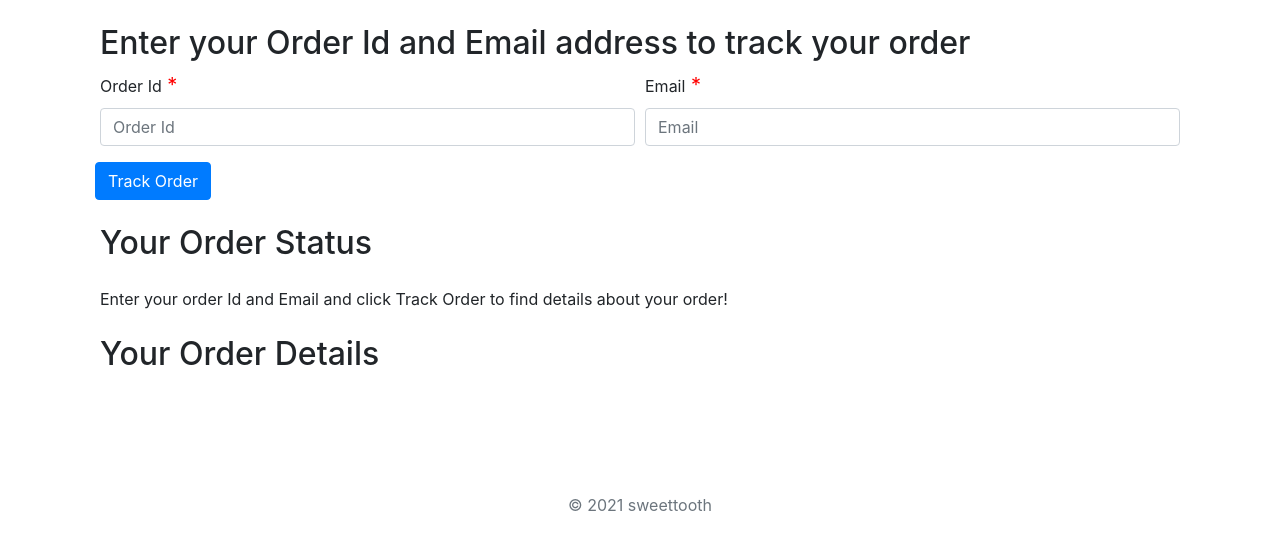
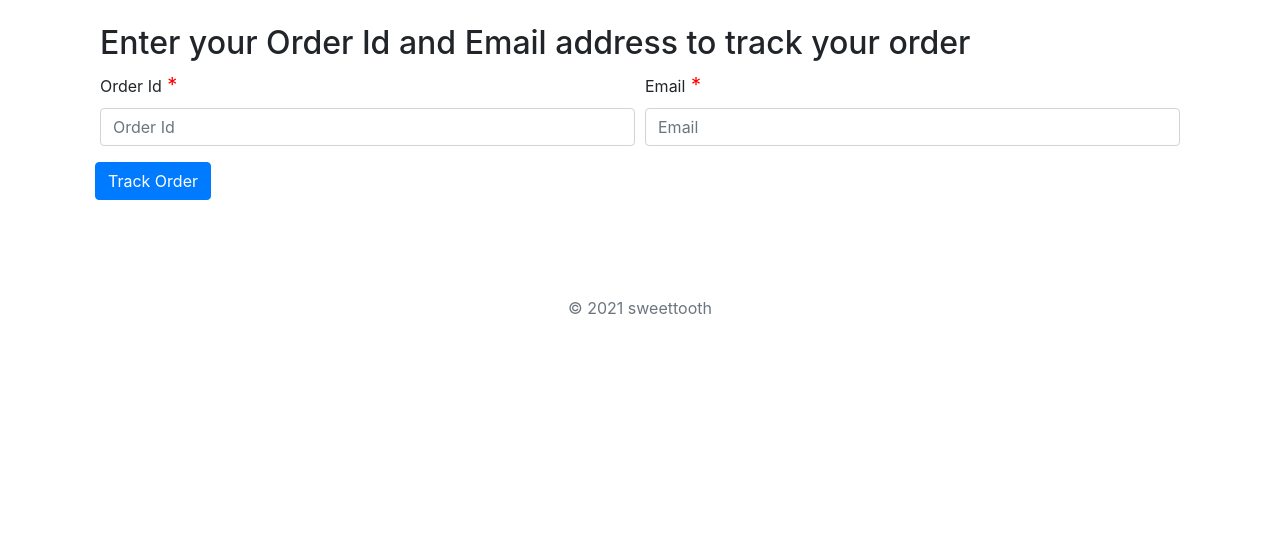
Before and after one commit to Ayushijain-vanshikaDua/DevProject, a Django app: page /shop/tracker/ in a window 1280 px wide. Shown: the part 56-606 px from the top of the page. Run offline with Django 3.2, Linux system fonts and the light colour scheme; some libraries are stand-ins or nearby versions.

Commit message:
fixed the bug in tracker file

```diff
--- a/shop/templates/shop/tracker.html
+++ b/shop/templates/shop/tracker.html
@@ -27,29 +27,18 @@
                 <button type="submit" class="btn btn-primary">Track Order</button>
             </div>
     </div>
-    <div class="col my-4">
-        <h2>Your Order Status</h2>
-        <div class="my-4">
-            <ul class="list-group" id="items">
-                Enter your order Id and Email and click Track Order to find details about your order!
-            </ul>
-        </div>
-        <h2>Your Order Details</h2>
-        <div class="my-4">
-            <ul class="list-group" id="citems">
-            </ul>
-        </div>
+    <div class="col my-4" id="trackorder">
     </div>
-</div>
 
 {% endblock %}
 {% block js %}
 <script>
 
 document.getElementById('cart_pop').innerHTML = '';
-
+//document.getElementById('trackorder').innerHTML = '';
 $('#trackerForm').submit(function(event) {
-
+   s='<h2>Your Order Status</h2><div class="my-4"><ul class="list-group" id="items"></ul></div><h2>Your Order Details</h2><div class="my-4"><ul class="list-group" id="citems"></ul></div></div>'
+   document.getElementById('trackorder').innerHTML = s;
     $('#items').empty();
     var formData = {
         'orderId': $('input[name=orderId]').val(),
@@ -65,11 +54,12 @@ $('#trackerForm').submit(function(event) {
         })
 
         .done(function(data) {
+            $('#citems').empty()
             console.log(data)
             data = JSON.parse(data);
-            updates = data[0];
-            if (updates.length > 0 & updates != {}) {
 
+            if (data['status']=="success") {
+                  updates = data['updates'];
                 for (i = 0; i < updates.length; i++) {
                     let text = updates[i]['text'];
                     let time = updates[i]['time'];
@@ -80,18 +70,10 @@ $('#trackerForm').submit(function(event) {
                     $('#items').append(mystr);
 
                 }
-            } else {
-                mystr = `<li class="list-group-item d-flex justify-content-between align-items-center">
-                    Sorry, We are not able to fetch this order id and email. Make sure to type correct order Id and email</li>`
-                $('#items').append(mystr);
-
-
-            }
-
-            // Fill in the order details
-            cart = JSON.parse(data[1]);
-            console.log(cart);
-            for (item in cart) {
+                // Fill in the order details
+              cart = JSON.parse(data['itemsJson']);
+              console.log(cart);
+              for (item in cart) {
                 let name = cart[item][1];
                 let qty = cart[item][0];
                 mystr = `<li class="list-group-item d-flex justify-content-between align-items-center">
@@ -101,6 +83,15 @@ $('#trackerForm').submit(function(event) {
                 $('#citems').append(mystr);
             }
 
+            } else {
+                mystr = `<li class="list-group-item d-flex justify-content-between align-items-center">
+                    Sorry, We are not able to fetch this order id and email. Make sure to type correct order Id and email</li>`
+                $('#items').append(mystr);
+                $('#citems').append(mystr);
+
+            }
+
+
         });
 
     event.preventDefault();
--- a/shop/views.py
+++ b/shop/views.py
@@ -50,12 +50,12 @@ def tracker(request):
                 updates = []
                 for item in update:
                     updates.append({'text': item.update_desc, 'time': item.timestamp})
-                    response = json.dumps([updates, order[0].items_json], default=str)
+                    response = json.dumps({"status":"success","updates":updates,"itemsJson":order[0].items_json}, default=str)
                 return HttpResponse(response)
             else:
-                return HttpResponse('{}')
+                return HttpResponse('{"status":"noitem"}')
         except Exception as e:
-            return HttpResponse('{}')
+            return HttpResponse('{"status":"error"}')
 
     return render(request, 'shop/tracker.html')
 
```
Also changed, not shown: db.sqlite3.
